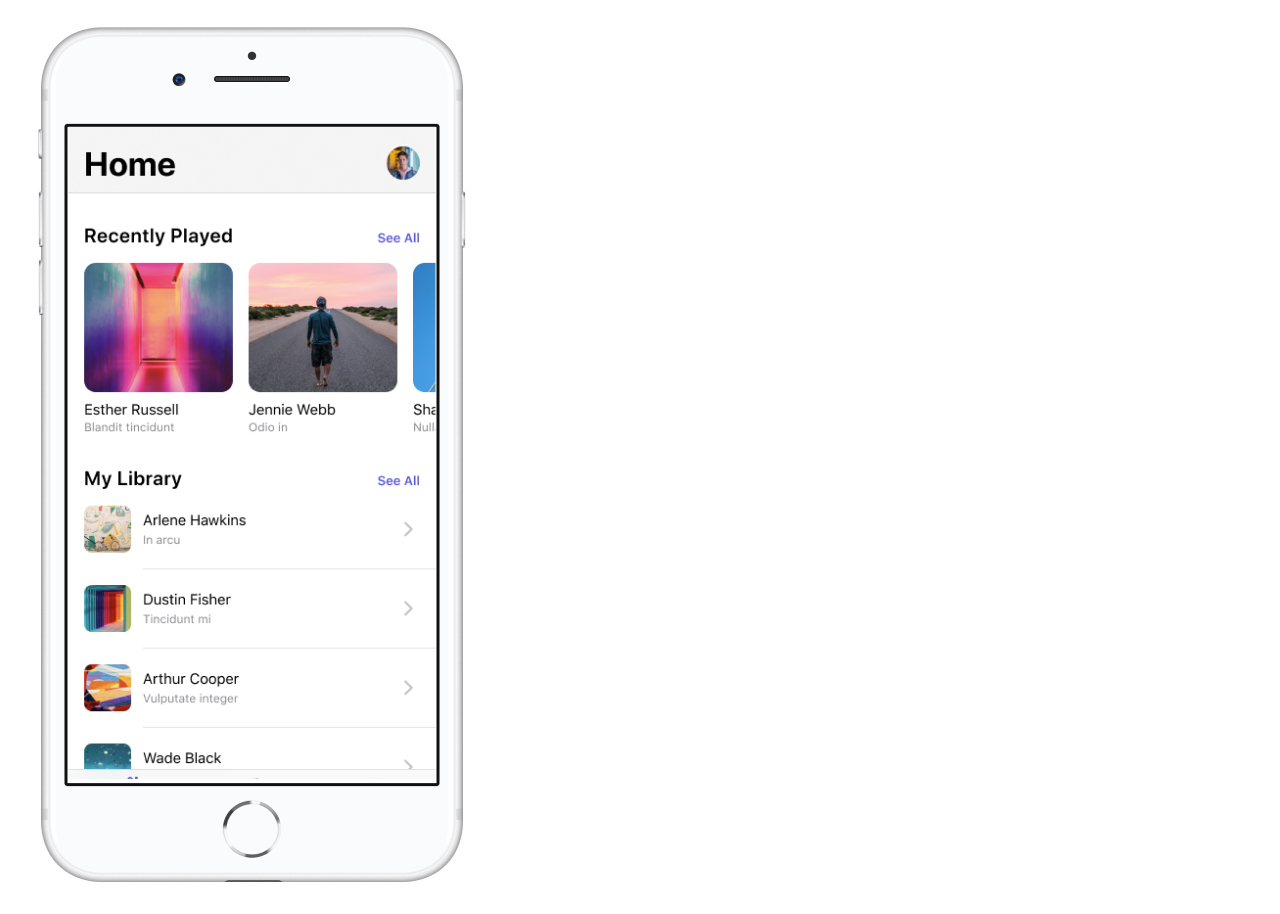
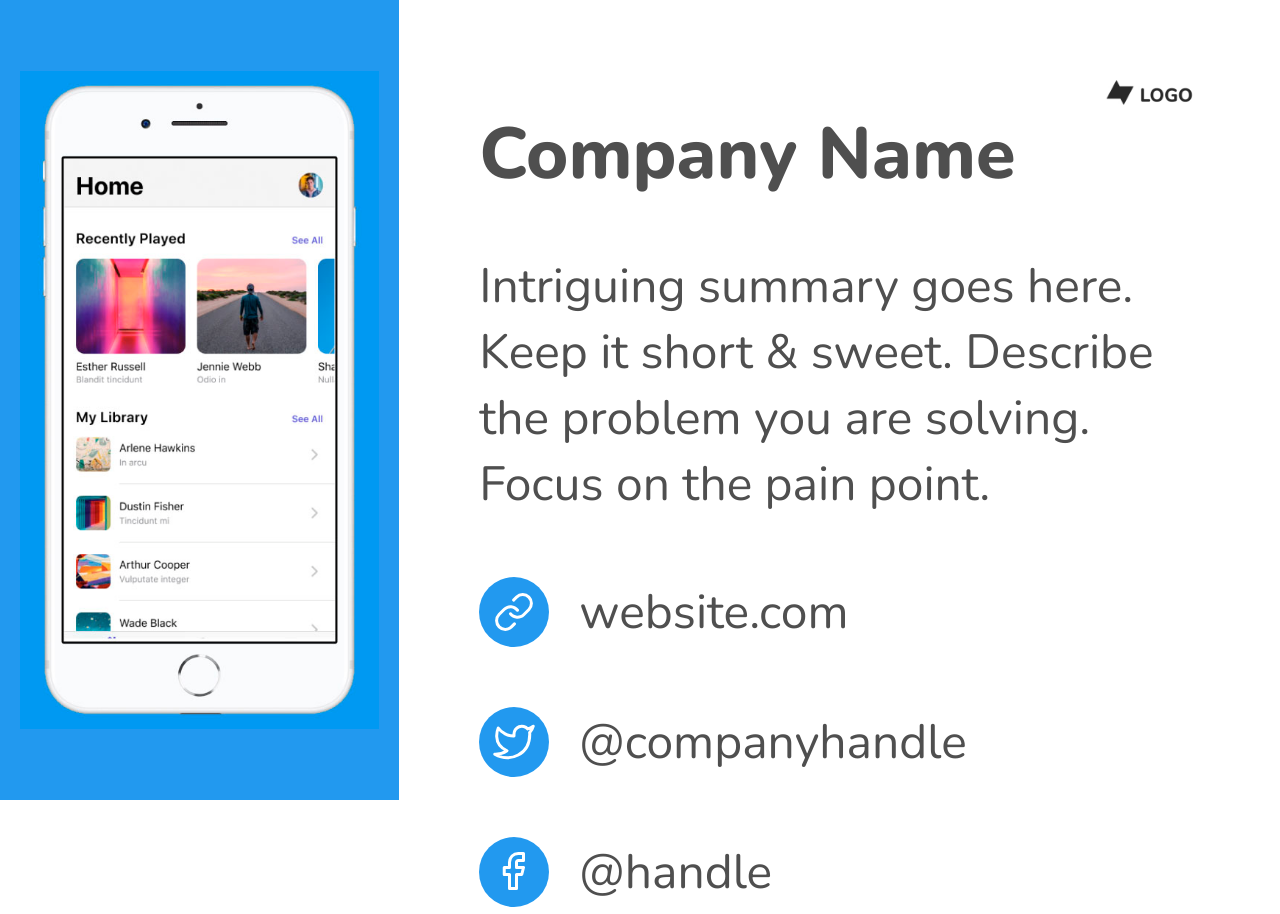
Before and after one commit to KovalchukAIWE/training-templates, a plain HTML site: page cover-primary/index.html in a window 1280 px wide. Drawn offline with nearby package versions, Linux system fonts and the light colour scheme.

Commit message:
cover-primary done

```diff
--- a/cover-primary/index.html
+++ b/cover-primary/index.html
@@ -5,17 +5,55 @@
     <meta http-equiv="X-UA-Compatible" content="IE=edge" />
     <meta name="viewport" content="width=device-width, initial-scale=1.0" />
 
-    <link rel="stylesheet" href="./style.css">
+    <link rel="preconnect" href="https://fonts.googleapis.com">
+    <link rel="preconnect" href="https://fonts.gstatic.com" crossorigin>
+    <link href="https://fonts.googleapis.com/css2?family=Nunito:wght@400;800&display=swap" rel="stylesheet">
+
+    <link rel="stylesheet" href="./styles/style.css">
 
     <title>Cover Primary</title>
-
 </head>
 <body>
       <container class="wrapper">
         <div class="image-wrapper">
-            <img src="./images/Apple iPhone 8 Plus Silver .jpeg" alt="mobile phone">
+            <div class="image"></div>
         </div>
-        <div class=""></div>
+        <div class="text-wrapper">
+            <div class="text-wrapper__logo"></div>
+            <h1 class="text-wrapper__title">Company Name</h1>
+            <h2 class="text-wrapper__subtitle">Intriguing summary goes here. Keep it short & sweet.
+                Describe the problem you are solving. Focus on the pain point.</h2>
+            <div class="links">
+                <div class="links__item">
+                    <svg width="70" height="70" viewBox="0 0 70 70" fill="none" xmlns="http://www.w3.org/2000/svg">
+                        <circle cx="35" cy="35" r="35" fill="#2299EF"/>
+                        <path d="M31.5 36.7499C32.2515 37.7547 33.2104 38.586 34.3115 39.1876C35.4126 39.7892 36.6301 40.1469 37.8816 40.2365C39.1331 40.3262 40.3893 40.1456 41.5649 39.7071C42.7404 39.2685 43.808 38.5823 44.695 37.6949L49.945 32.4449C51.5389 30.7947 52.4208 28.5844 52.4009 26.2902C52.381 23.996 51.4607 21.8013 49.8384 20.179C48.2161 18.5567 46.0215 17.6365 43.7273 17.6165C41.433 17.5966 39.2228 18.4786 37.5725 20.0724L34.5625 23.0649" stroke="white" stroke-width="3" stroke-linecap="round" stroke-linejoin="round"/>
+                        <path d="M38.4999 33.2499C37.7483 32.2452 36.7895 31.4138 35.6884 30.8123C34.5873 30.2107 33.3697 29.853 32.1182 29.7633C30.8667 29.6737 29.6106 29.8543 28.435 30.2928C27.2594 30.7313 26.1919 31.4175 25.3049 32.3049L20.0549 37.5549C18.461 39.2052 17.579 41.4154 17.599 43.7097C17.6189 46.0039 18.5391 48.1985 20.1614 49.8208C21.7838 51.4431 23.9784 52.3634 26.2726 52.3833C28.5668 52.4032 30.7771 51.5213 32.4274 49.9274L35.4199 46.9349" stroke="white" stroke-width="3" stroke-linecap="round" stroke-linejoin="round"/>
+                    </svg>
+                    <a class="links__text" href="#">
+                        website.com
+                    </a>
+                </div>
+                <div class="links__item">
+                    <svg width="70" height="70" viewBox="0 0 70 70" fill="none" xmlns="http://www.w3.org/2000/svg">
+                        <circle cx="35" cy="35" r="35" fill="#2299EF"/>
+                        <path d="M54.25 19.25C52.5742 20.4321 50.7187 21.3362 48.755 21.9275C47.701 20.7157 46.3003 19.8567 44.7423 19.4669C43.1843 19.077 41.5441 19.1751 40.0436 19.7478C38.5432 20.3205 37.2548 21.3402 36.3527 22.669C35.4507 23.9978 34.9785 25.5716 35 27.1775V28.9275C31.9246 29.0073 28.8772 28.3252 26.1293 26.9421C23.3813 25.5589 21.0181 23.5176 19.25 21C19.25 21 12.25 36.75 28 43.75C24.3959 46.1965 20.1025 47.4231 15.75 47.25C31.5 56 50.75 47.25 50.75 27.125C50.7484 26.6376 50.7015 26.1513 50.61 25.6725C52.3961 23.9111 53.6564 21.6873 54.25 19.25V19.25Z" stroke="white" stroke-width="3" stroke-linecap="round" stroke-linejoin="round"/>
+                    </svg>
+                    <a class="links__text" href="#">
+                        @companyhandle
+                    </a>
+                </div>
+                <div class="links__item">
+                    <svg width="70" height="70" viewBox="0 0 70 70" fill="none" xmlns="http://www.w3.org/2000/svg">
+                        <circle cx="35" cy="35" r="35" fill="#2299EF"/>
+                        <path d="M44.5 16.5H39.25C36.9294 16.5 34.7038 17.4219 33.0628 19.0628C31.4219 20.7038 30.5 22.9294 30.5 25.25V30.5H25.25V37.5H30.5V51.5H37.5V37.5H42.75L44.5 30.5H37.5V25.25C37.5 24.7859 37.6844 24.3408 38.0126 24.0126C38.3408 23.6844 38.7859 23.5 39.25 23.5H44.5V16.5Z" stroke="white" stroke-width="3" stroke-linecap="round" stroke-linejoin="round"/>
+                    </svg>
+                    <a class="links__text" href="#">
+                        @handle
+                    </a>
+                </div>
+            </div>
+        </div>
       </container>
 </body>
 </html>
--- /dev/null
+++ b/cover-primary/styles/_mixins.scss
@@ -0,0 +1,21 @@
+@mixin mq-tablet {
+  @media (min-width: 768px) { @content; }
+}
+
+@mixin mq-desktop {
+  @media (min-width: 1140px) { @content; }
+}
+
+@mixin font-title {
+  font-size: $fs-title;
+  font-weight: $fw-title;
+}
+
+@mixin font-subtitle-mob {
+  font-size: $fs-subtitle-mob;
+  font-weight: $fw-subtitle;
+}
+
+@mixin df {
+  display: flex;
+}
--- /dev/null
+++ b/cover-primary/styles/_variables.scss
@@ -0,0 +1,21 @@
+$fs-h1: 72px;
+$fs-h2: 48px;
+$fs-h2-mob: 24px;
+
+$fs-title: $fs-h1;
+$fs-subtitle: $fs-h2;
+$fs-subtitle-mob: $fs-h2-mob;
+
+
+
+$fw-bold: 800;
+$fw-normal: 400;
+
+$fw-title: $fw-bold;
+$fw-subtitle: $fw-normal;
+
+$c-blue: #2299EF;
+$c-grey: #4F4F4F;
+
+$c-bg: $c-blue;
+$c-text: $c-grey;
--- /dev/null
+++ b/cover-primary/styles/style.scss
@@ -0,0 +1,92 @@
+@import './mixins';
+@import './variables';
+
+* {
+  margin: 0;
+  padding: 0;
+  box-sizing: border-box;
+  font-family: 'Nunito', sans-serif;
+  color: $c-text
+}
+
+.wrapper {
+  @include df;
+  flex-wrap: wrap;
+  @include mq-desktop {
+    flex-wrap: nowrap;
+  }
+}
+
+.image-wrapper {
+  padding: 20px;
+  width: 100%;
+  height: 100vh;
+  background-color: $c-bg;
+  order: 2;
+  @include mq-desktop {
+    order: 1;
+  }
+}
+
+.image {
+  width: 100%;
+  height: 100%;
+  background-image: url(../images/iPhone8.jpeg);
+  background-repeat: no-repeat;
+  background-size: contain;
+  background-position: 50% 50%;
+}
+
+.text-wrapper {
+  order: 1;
+  padding: 20px;
+  height: 100vh;
+  text-align: center;
+  @include mq-desktop {
+    padding: 80px;
+    text-align: left;
+    order: 2;
+  }
+
+  &__logo {
+    width: 100%;
+    height: 25px;
+    background-image: url(../images/logo.jpg);
+    background-repeat: no-repeat;
+    background-size: contain;
+    background-position: 100% 0;
+  }
+
+  &__title {
+    @include font-title;
+    margin-bottom: 50px;
+  }
+
+  &__subtitle {
+    @include font-subtitle-mob;
+    @include mq-tablet {
+      font-size: $fs-subtitle;
+    }
+  }
+}
+
+.links {
+  @include df;
+  flex-wrap: wrap;
+  justify-content: space-between;
+
+  &__item {
+    margin-top: 60px;
+    @include df;
+    align-items: center;
+  }
+
+  &__text {
+    text-decoration: none;
+    @include font-subtitle-mob;
+    margin-left: 30px;
+    @include mq-tablet {
+      font-size: $fs-subtitle;
+    }
+  }
+}
```
Also changed, not shown: cover-primary/icons/Facebook.svg (added), cover-primary/icons/Twitter.svg (added), cover-primary/icons/Website-link.svg (added), cover-primary/images/Apple iPhone 8 Plus Silver .jpeg (deleted), cover-primary/images/iPhone8.jpeg (added), cover-primary/style.css (deleted), cover-primary/style.scss (deleted), cover-primary/styles/style.css (added), 4 other files.
